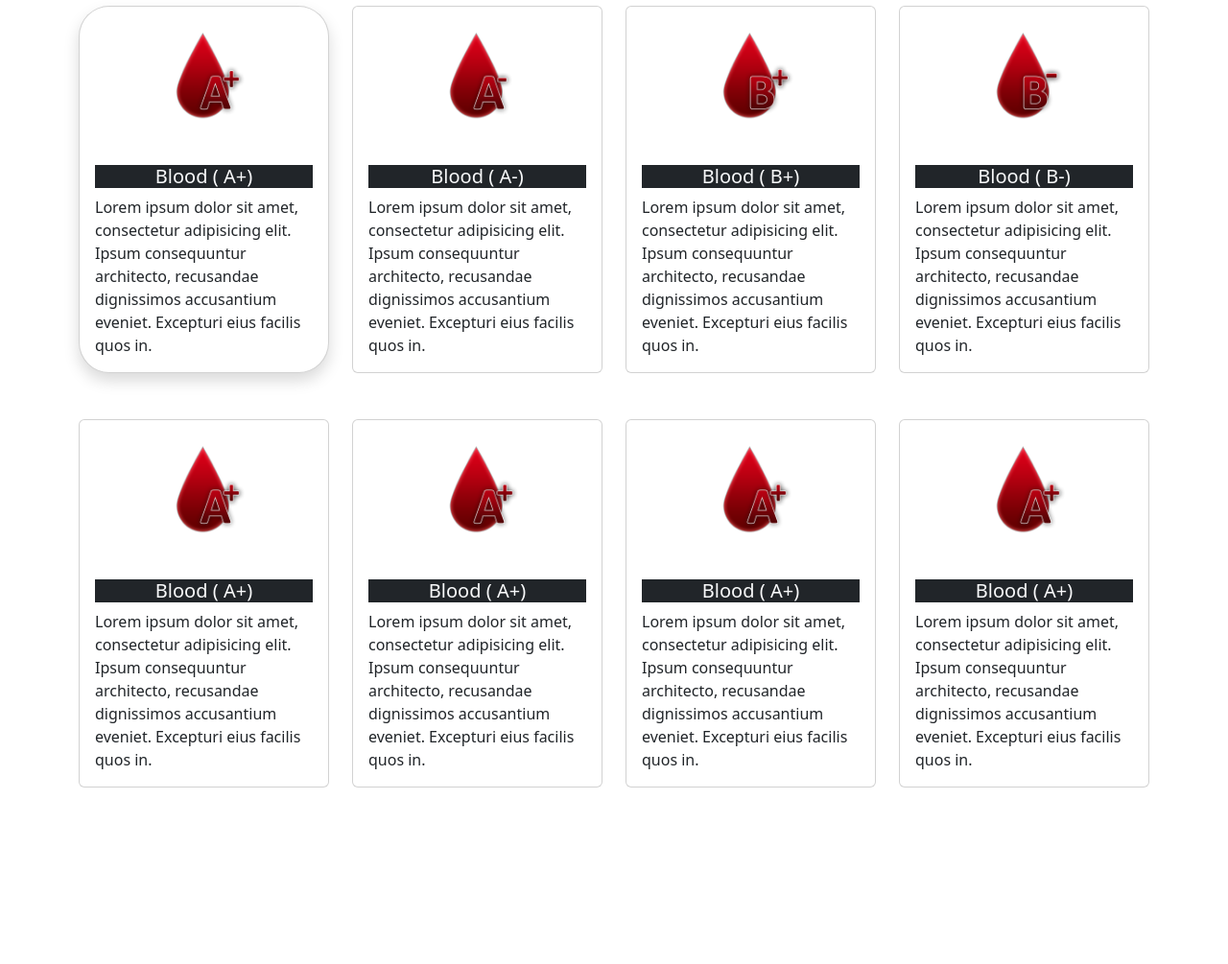
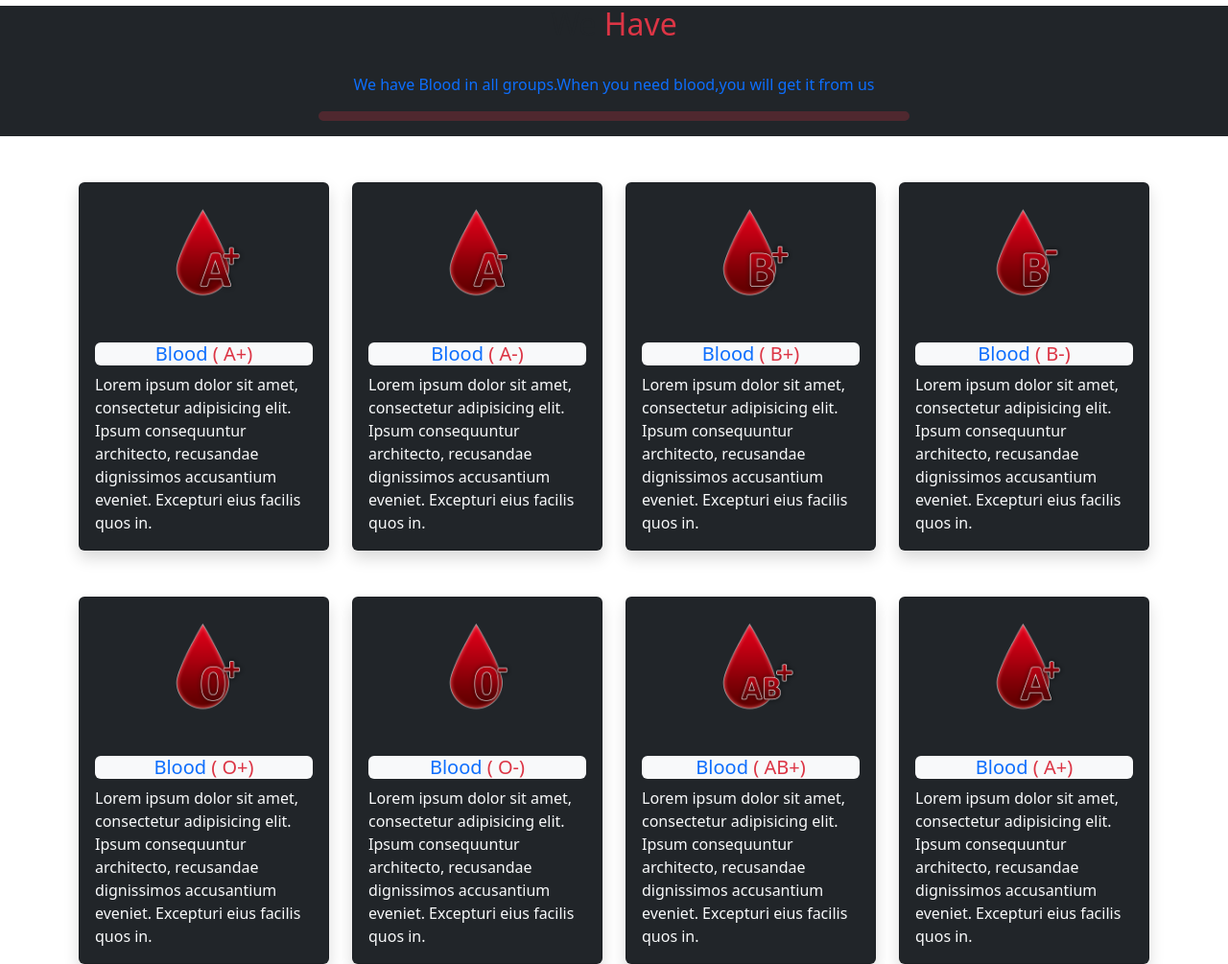
Before and after one commit to mdishtiakahmed/Project-1, a plain HTML site: page index.html in a window 1280 px wide. Shown: the part 919-1924 px from the top of the page at 96% size. Before the commit the page ends 1740 px from the top, so only its background shows below. Drawn offline with nearby package versions, Linux system fonts and the light colour scheme.

Commit message:
Version-1.0.0.2

```diff
--- a/index.html
+++ b/index.html
@@ -17,6 +17,7 @@
     </style>
 </head>
 <body>
+    <!-- NAVBAR SECTION -->
     <section class="container-fluid bg-dark ">
         <div class="row d-flex justify-content-center">
             <div class="col-9">
@@ -54,6 +55,7 @@
         </div>
     </section>
 
+    <!-- FIRST SECTION -->
     <section class="container mt-20">
         <div class="row d-flex justify-content-center">
             <div class="col-8">
@@ -72,11 +74,19 @@
         </div>
     </section>
 
-
-<section class="container mt-20">
+<!-- WE HAVE SECTION -->
+<section class="container-fluid mt-20">
+    <div class="row mb-5 d-flex justify-content-center bg-dark">
+        <div class="col-6 ">
+            <h2 class="text-center">We <span class="text-danger">Have</span></h2> <br>
+            <p class="text-center text-primary">We have Blood in all groups.When you need blood,you will get it from us</p>
+            <hr class="border border-5 border-danger rounded-pill">
+        </div>
+    </div>
+    <div class="container">
         <div class="row gy-5">
             <div class="col-3">
-            <div class="card rounded-5 shadow">
+                <div class="card bg-dark shadow">
                     <div class="container">
                         <div class="row d-flex justify-content-center">
                             <div class="col-6">
@@ -85,13 +95,13 @@
                         </div>
                     </div>
                     <div class="card-body">
-                    <h5 class="card-title text-center text-light bg-dark">Blood ( A+)</h5>
-                    <p class="card-text">Lorem ipsum dolor sit amet, consectetur adipisicing elit. Ipsum consequuntur architecto, recusandae dignissimos accusantium eveniet. Excepturi eius facilis quos in.</p>
+                        <h5 class="card-title text-center text-primary bg-light rounded">Blood <span class="text-danger"> ( A+)</span></h5>
+                        <p class="card-text text-light">Lorem ipsum dolor sit amet, consectetur adipisicing elit. Ipsum consequuntur architecto, recusandae dignissimos accusantium eveniet. Excepturi eius facilis quos in.</p>
                     </div>
                 </div>
             </div>
             <div class="col-3">
-            <div class="card ">
+                <div class="card bg-dark shadow">
                     <div class="container">
                         <div class="row d-flex justify-content-center">
                             <div class="col-6">
@@ -100,13 +110,13 @@
                         </div>
                     </div>
                     <div class="card-body">
-                    <h5 class="card-title text-center text-light bg-dark">Blood ( A-)</h5>
-                    <p class="card-text">Lorem ipsum dolor sit amet, consectetur adipisicing elit. Ipsum consequuntur architecto, recusandae dignissimos accusantium eveniet. Excepturi eius facilis quos in.</p>
+                        <h5 class="card-title text-center text-primary bg-light rounded">Blood <span  class="text-danger">( A-)</span> </h5>
+                        <p class="card-text text-light">Lorem ipsum dolor sit amet, consectetur adipisicing elit. Ipsum consequuntur architecto, recusandae dignissimos accusantium eveniet. Excepturi eius facilis quos in.</p>
                     </div>
                 </div>
             </div>
             <div class="col-3">
-            <div class="card ">
+                <div class="card bg-dark shadow">
                     <div class="container">
                         <div class="row d-flex justify-content-center">
                             <div class="col-6">
@@ -115,13 +125,13 @@
                         </div>
                     </div>
                     <div class="card-body">
-                    <h5 class="card-title text-center text-light bg-dark">Blood ( B+)</h5>
-                    <p class="card-text">Lorem ipsum dolor sit amet, consectetur adipisicing elit. Ipsum consequuntur architecto, recusandae dignissimos accusantium eveniet. Excepturi eius facilis quos in.</p>
+                        <h5 class="card-title text-center text-primary bg-light rounded">Blood <span  class="text-danger">( B+)</span> </h5>
+                        <p class="card-text text-light">Lorem ipsum dolor sit amet, consectetur adipisicing elit. Ipsum consequuntur architecto, recusandae dignissimos accusantium eveniet. Excepturi eius facilis quos in.</p>
                     </div>
                 </div>
             </div>
             <div class="col-3">
-            <div class="card ">
+                <div class="card bg-dark shadow">
                     <div class="container">
                         <div class="row d-flex justify-content-center">
                             <div class="col-6">
@@ -130,14 +140,59 @@
                         </div>
                     </div>
                     <div class="card-body">
-                    <h5 class="card-title text-center text-light bg-dark">Blood ( B-)</h5>
-                    <p class="card-text">Lorem ipsum dolor sit amet, consectetur adipisicing elit. Ipsum consequuntur architecto, recusandae dignissimos accusantium eveniet. Excepturi eius facilis quos in.</p>
+                        <h5 class="card-title text-center text-primary bg-light rounded">Blood <span  class="text-danger">( B-)</span> </h5>
+                        <p class="card-text text-light">Lorem ipsum dolor sit amet, consectetur adipisicing elit. Ipsum consequuntur architecto, recusandae dignissimos accusantium eveniet. Excepturi eius facilis quos in.</p>
                     </div>
                 </div>
             </div>
 
             <div class="col-3">
-            <div class="card ">
+                <div class="card bg-dark shadow">
+                    <div class="container">
+                        <div class="row d-flex justify-content-center">
+                            <div class="col-6">
+                                <img src="/Assests/Image/b7.png" class="w-100" alt="...">
+                            </div>
+                        </div>
+                    </div>
+                    <div class="card-body">
+                        <h5 class="card-title text-center text-primary bg-light rounded">Blood <span  class="text-danger"> ( O+)</span></h5>
+                        <p class="card-text text-light">Lorem ipsum dolor sit amet, consectetur adipisicing elit. Ipsum consequuntur architecto, recusandae dignissimos accusantium eveniet. Excepturi eius facilis quos in.</p>
+                    </div>
+                </div>
+            </div>
+            <div class="col-3">
+                <div class="card bg-dark shadow">
+                    <div class="container">
+                        <div class="row d-flex justify-content-center">
+                            <div class="col-6">
+                                <img src="/Assests/Image/b8.png" class="w-100" alt="...">
+                            </div>
+                        </div>
+                    </div>
+                    <div class="card-body">
+                        <h5 class="card-title text-center text-primary bg-light rounded">Blood <span  class="text-danger">( O-)</span> </h5>
+                        <p class="card-text text-light">Lorem ipsum dolor sit amet, consectetur adipisicing elit. Ipsum consequuntur architecto, recusandae dignissimos accusantium eveniet. Excepturi eius facilis quos in.</p>
+                    </div>
+                </div>
+            </div>
+            <div class="col-3">
+                <div class="card bg-dark shadow">
+                    <div class="container">
+                        <div class="row d-flex justify-content-center">
+                            <div class="col-6">
+                                <img src="/Assests/Image/b10.png" class="w-100" alt="...">
+                            </div>
+                        </div>
+                    </div>
+                    <div class="card-body">
+                        <h5 class="card-title text-center text-primary bg-light rounded">Blood <span  class="text-danger">( AB+)</span> </h5>
+                        <p class="card-text text-light">Lorem ipsum dolor sit amet, consectetur adipisicing elit. Ipsum consequuntur architecto, recusandae dignissimos accusantium eveniet. Excepturi eius facilis quos in.</p>
+                    </div>
+                </div>
+            </div>
+            <div class="col-3">
+                <div class="card bg-dark shadow">
                     <div class="container">
                         <div class="row d-flex justify-content-center">
                             <div class="col-6">
@@ -146,53 +201,9 @@
                         </div>
                     </div>
                     <div class="card-body">
-                    <h5 class="card-title text-center text-light bg-dark">Blood ( A+)</h5>
-                    <p class="card-text">Lorem ipsum dolor sit amet, consectetur adipisicing elit. Ipsum consequuntur architecto, recusandae dignissimos accusantium eveniet. Excepturi eius facilis quos in.</p>
+                        <h5 class="card-title text-center text-primary bg-light rounded">Blood <span  class="text-danger">( A+)</span> </h5>
+                        <p class="card-text text-light">Lorem ipsum dolor sit amet, consectetur adipisicing elit. Ipsum consequuntur architecto, recusandae dignissimos accusantium eveniet. Excepturi eius facilis quos in.</p>
                     </div>
-            </div>
-        </div>
-        <div class="col-3">
-            <div class="card ">
-                <div class="container">
-                    <div class="row d-flex justify-content-center">
-                        <div class="col-6">
-                            <img src="/Assests/Image/b11.png" class="w-100" alt="...">
-                        </div>
-                    </div>
-                </div>
-                <div class="card-body">
-                    <h5 class="card-title text-center text-light bg-dark">Blood ( A+)</h5>
-                    <p class="card-text">Lorem ipsum dolor sit amet, consectetur adipisicing elit. Ipsum consequuntur architecto, recusandae dignissimos accusantium eveniet. Excepturi eius facilis quos in.</p>
-                </div>
-            </div>
-        </div>
-        <div class="col-3">
-            <div class="card ">
-                <div class="container">
-                    <div class="row d-flex justify-content-center">
-                        <div class="col-6">
-                            <img src="/Assests/Image/b11.png" class="w-100" alt="...">
-                        </div>
-                    </div>
-                </div>
-                <div class="card-body">
-                    <h5 class="card-title text-center text-light bg-dark">Blood ( A+)</h5>
-                    <p class="card-text">Lorem ipsum dolor sit amet, consectetur adipisicing elit. Ipsum consequuntur architecto, recusandae dignissimos accusantium eveniet. Excepturi eius facilis quos in.</p>
-                </div>
-            </div>
-        </div>
-        <div class="col-3">
-            <div class="card ">
-                <div class="container">
-                    <div class="row d-flex justify-content-center">
-                        <div class="col-6">
-                            <img src="/Assests/Image/b11.png" class="w-100" alt="...">
-                        </div>
-                    </div>
-                </div>
-                <div class="card-body">
-                    <h5 class="card-title text-center text-light bg-dark">Blood ( A+)</h5>
-                    <p class="card-text">Lorem ipsum dolor sit amet, consectetur adipisicing elit. Ipsum consequuntur architecto, recusandae dignissimos accusantium eveniet. Excepturi eius facilis quos in.</p>
                 </div>
             </div>
         </div>
```
Lines whose indentation alone changed are shown as unchanged.
